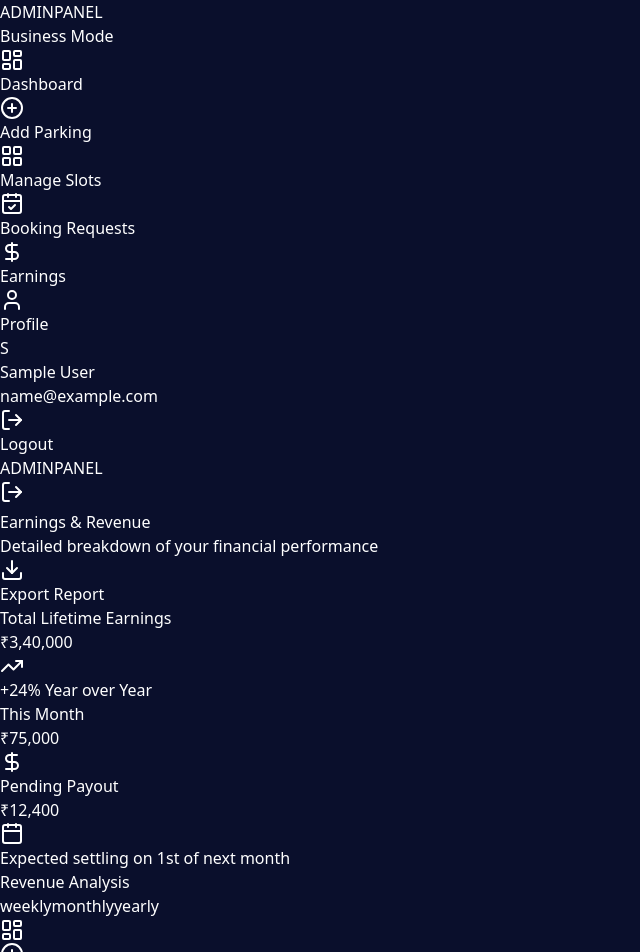
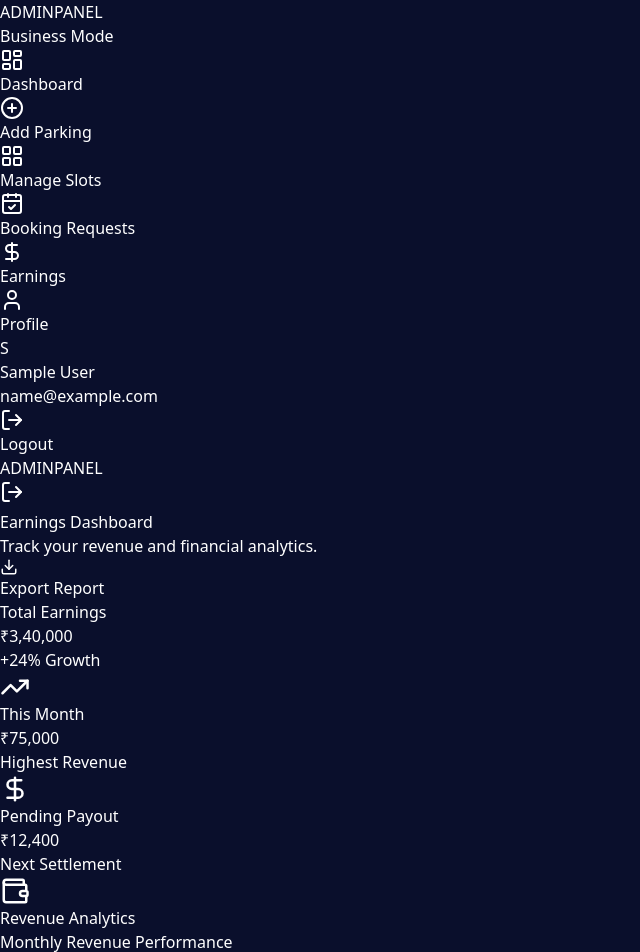
Before and after one commit to karthik-pagadala/Smart-Parking, a React (Vite) app in the folder client/: page /admin/earnings in a window 1280 px wide. Shown: the top 952 px of the page, without its empty margins (0-640 px from the left). Built offline with nearby package versions, Linux system fonts and the light colour scheme; sample sign-in values are in the browser's storage.

Commit message:
Implement backend features and database integration

```diff
--- a/client/src/pages/admin/Earnings.jsx
+++ b/client/src/pages/admin/Earnings.jsx
@@ -1,119 +1,298 @@
-import React, { useState, useEffect } from 'react';
-import { AreaChart, Area, XAxis, YAxis, CartesianGrid, Tooltip as RechartsTooltip, ResponsiveContainer } from 'recharts';
-import { DollarSign, Download, Calendar as CalendarIcon, TrendingUp } from 'lucide-react';
-import { motion } from 'framer-motion';
+import React, { useState, useEffect } from "react";
+import {
+  AreaChart,
+  Area,
+  XAxis,
+  YAxis,
+  CartesianGrid,
+  Tooltip,
+  ResponsiveContainer,
+} from "recharts";
+
+import {
+  DollarSign,
+  Download,
+  Calendar,
+  TrendingUp,
+  Wallet,
+} from "lucide-react";
+
+import { motion } from "framer-motion";
 
 const Earnings = () => {
-  const [timeRange, setTimeRange] = useState('monthly');
+  const [timeRange, setTimeRange] = useState("monthly");
   const [loading, setLoading] = useState(true);
 
-  // Dummy earnings data for the UI
   const earningsData = [
-    { name: 'Jan', total: 45000, offline: 10000, online: 35000 },
-    { name: 'Feb', total: 52000, offline: 12000, online: 40000 },
-    { name: 'Mar', total: 48000, offline: 9000, online: 39000 },
-    { name: 'Apr', total: 61000, offline: 15000, online: 46000 },
-    { name: 'May', total: 59000, offline: 11000, online: 48000 },
-    { name: 'Jun', total: 75000, offline: 14000, online: 61000 },
+    { name: "Jan", total: 45000 },
+    { name: "Feb", total: 52000 },
+    { name: "Mar", total: 48000 },
+    { name: "Apr", total: 61000 },
+    { name: "May", total: 59000 },
+    { name: "Jun", total: 75000 },
   ];
 
   useEffect(() => {
-    // Simulate fetch
     const timer = setTimeout(() => setLoading(false), 800);
     return () => clearTimeout(timer);
   }, [timeRange]);
 
+  const cards = [
+    {
+      title: "Total Earnings",
+      value: "₹3,40,000",
+      icon: TrendingUp,
+      color: "from-cyan-500 to-blue-600",
+      sub: "+24% Growth",
+    },
+    {
+      title: "This Month",
+      value: "₹75,000",
+      icon: DollarSign,
+      color: "from-purple-500 to-pink-500",
+      sub: "Highest Revenue",
+    },
+    {
+      title: "Pending Payout",
+      value: "₹12,400",
+      icon: Wallet,
+      color: "from-amber-400 to-orange-500",
+      sub: "Next Settlement",
+    },
+  ];
+
   return (
-    <div className="h-full flex flex-col space-y-6">
-      <header className="flex justify-between items-end">
+    <div className="min-h-screen bg-gradient-to-br from-slate-950 via-indigo-950 to-black p-8 rounded-3xl">
+
+      {/* Header */}
+
+      <div className="flex flex-col md:flex-row justify-between items-center mb-8">
+
         <div>
-          <h1 className="text-2xl font-bold text-white">Earnings & Revenue</h1>
-          <p className="text-gray-400">Detailed breakdown of your financial performance</p>
+
+          <h1 className="text-4xl font-bold text-white">
+            Earnings Dashboard
+          </h1>
+
+          <p className="text-slate-400 mt-2">
+            Track your revenue and financial analytics.
+          </p>
+
         </div>
-        <button className="bg-gray-800 hover:bg-gray-700 text-white px-4 py-2 rounded-lg text-sm font-medium transition-colors border border-gray-700 flex items-center">
-          <Download className="w-4 h-4 mr-2" /> Export Report
+
+        <button className="mt-5 md:mt-0 flex items-center gap-2 px-6 py-3 rounded-xl bg-gradient-to-r from-cyan-500 to-indigo-600 hover:scale-105 duration-300 shadow-lg shadow-cyan-500/20 text-white font-semibold">
+
+          <Download size={18} />
+
+          Export Report
+
         </button>
-      </header>
 
-      {/* Top Stats */}
-      <div className="grid grid-cols-1 md:grid-cols-3 gap-6">
-        <motion.div initial={{ opacity: 0, y: 20 }} animate={{ opacity: 1, y: 0 }} className="bg-gradient-to-br from-blue-600 to-blue-800 p-6 rounded-2xl shadow-lg border border-blue-500/30">
-          <p className="text-blue-100 text-sm font-medium mb-1">Total Lifetime Earnings</p>
-          <h3 className="text-4xl font-bold text-white">₹3,40,000</h3>
-          <p className="text-blue-200 text-sm mt-4 font-medium flex items-center">
-            <TrendingUp className="w-4 h-4 mr-1" /> +24% Year over Year
-          </p>
-        </motion.div>
+      </div>
 
-        <motion.div initial={{ opacity: 0, y: 20 }} animate={{ opacity: 1, y: 0 }} transition={{ delay: 0.1 }} className="bg-gray-900 p-6 rounded-2xl border border-gray-800 shadow-sm">
-          <div className="flex justify-between items-start">
-            <div>
-              <p className="text-gray-400 text-sm font-medium">This Month</p>
-              <h3 className="text-3xl font-bold text-white mt-1">₹75,000</h3>
-            </div>
-            <div className="p-3 bg-green-500/20 rounded-xl">
-              <DollarSign className="w-6 h-6 text-green-500" />
-            </div>
-          </div>
-        </motion.div>
+      {/* Cards */}
 
-        <motion.div initial={{ opacity: 0, y: 20 }} animate={{ opacity: 1, y: 0 }} transition={{ delay: 0.2 }} className="bg-gray-900 p-6 rounded-2xl border border-gray-800 shadow-sm">
-          <div className="flex justify-between items-start">
-            <div>
-              <p className="text-gray-400 text-sm font-medium">Pending Payout</p>
-              <h3 className="text-3xl font-bold text-white mt-1">₹12,400</h3>
-            </div>
-            <div className="p-3 bg-yellow-500/20 rounded-xl">
-              <CalendarIcon className="w-6 h-6 text-yellow-500" />
-            </div>
-          </div>
-          <p className="text-gray-500 text-sm mt-4">Expected settling on 1st of next month</p>
-        </motion.div>
+      <div className="grid lg:grid-cols-3 gap-6">
+
+        {cards.map((card, index) => {
+
+          const Icon = card.icon;
+
+          return (
+
+            <motion.div
+
+              key={index}
+
+              initial={{ opacity: 0, y: 25 }}
+
+              animate={{ opacity: 1, y: 0 }}
+
+              transition={{ delay: index * 0.15 }}
+
+              whileHover={{ y: -8 }}
+
+              className="backdrop-blur-xl bg-white/5 border border-white/10 rounded-3xl overflow-hidden shadow-2xl"
+
+            >
+
+              <div
+                className={`h-2 bg-gradient-to-r ${card.color}`}
+              ></div>
+
+              <div className="p-7">
+
+                <div className="flex justify-between">
+
+                  <div>
+
+                    <p className="text-slate-400">{card.title}</p>
+
+                    <h2 className="text-4xl font-bold text-white mt-2">
+                      {card.value}
+                    </h2>
+
+                    <p className="text-emerald-400 mt-4">{card.sub}</p>
+
+                  </div>
+
+                  <div
+                    className={`w-16 h-16 rounded-2xl bg-gradient-to-br ${card.color} flex items-center justify-center`}
+                  >
+
+                    <Icon className="text-white" size={30} />
+
+                  </div>
+
+                </div>
+
+              </div>
+
+            </motion.div>
+
+          );
+
+        })}
+
       </div>
 
       {/* Chart */}
-      <div className="bg-gray-900 p-6 rounded-2xl border border-gray-800 shadow-sm flex-1 flex flex-col min-h-[400px]">
-        <div className="flex justify-between items-center mb-6">
-          <h3 className="text-lg font-bold text-white">Revenue Analysis</h3>
-          <div className="flex bg-gray-800 p-1 rounded-lg">
-            {['weekly', 'monthly', 'yearly'].map(range => (
+
+      <motion.div
+
+        initial={{ opacity: 0 }}
+
+        animate={{ opacity: 1 }}
+
+        transition={{ delay: .4 }}
+
+        className="mt-8 backdrop-blur-xl bg-white/5 rounded-3xl border border-white/10 shadow-2xl p-8"
+
+      >
+
+        <div className="flex justify-between items-center mb-8">
+
+          <div>
+
+            <h2 className="text-2xl font-bold text-white">
+
+              Revenue Analytics
+
+            </h2>
+
+            <p className="text-slate-400">
+
+              Monthly Revenue Performance
+
+            </p>
+
+          </div>
+
+          <div className="flex bg-slate-900 rounded-xl p-1">
+
+            {["weekly", "monthly", "yearly"].map((range) => (
+
               <button
+
                 key={range}
+
                 onClick={() => setTimeRange(range)}
-                className={`px-4 py-1.5 rounded-md text-sm font-medium transition-colors capitalize ${
-                  timeRange === range ? 'bg-blue-600 text-white shadow-sm' : 'text-gray-400 hover:text-white'
+
+                className={`px-5 py-2 rounded-lg transition-all capitalize font-medium ${
+                  timeRange === range
+                    ? "bg-gradient-to-r from-cyan-500 to-indigo-600 text-white"
+                    : "text-slate-400 hover:text-white"
                 }`}
+
               >
+
                 {range}
+
               </button>
+
             ))}
+
           </div>
+
         </div>
 
         {loading ? (
-          <div className="flex-1 flex items-center justify-center">
-            <div className="w-8 h-8 border-4 border-blue-500 border-t-transparent rounded-full animate-spin"></div>
+
+          <div className="h-[420px] flex items-center justify-center">
+
+            <div className="w-14 h-14 rounded-full border-4 border-cyan-500 border-t-transparent animate-spin"></div>
+
           </div>
+
         ) : (
-          <div className="flex-1 w-full relative">
-            <ResponsiveContainer width="100%" height="100%">
-              <AreaChart data={earningsData} margin={{ top: 10, right: 10, left: 0, bottom: 0 }}>
+
+          <div className="h-[420px]">
+
+            <ResponsiveContainer>
+
+              <AreaChart data={earningsData}>
+
                 <defs>
-                  <linearGradient id="colorTotal" x1="0" y1="0" x2="0" y2="1">
-                    <stop offset="5%" stopColor="#3B82F6" stopOpacity={0.3}/>
-                    <stop offset="95%" stopColor="#3B82F6" stopOpacity={0}/>
+
+                  <linearGradient id="color1" x1="0" y1="0" x2="0" y2="1">
+
+                    <stop
+                      offset="0%"
+                      stopColor="#06b6d4"
+                      stopOpacity={0.8}
+                    />
+
+                    <stop
+                      offset="100%"
+                      stopColor="#06b6d4"
+                      stopOpacity={0}
+                    />
+
                   </linearGradient>
+
                 </defs>
-                <CartesianGrid strokeDasharray="3 3" stroke="#1F2937" vertical={false} />
-                <XAxis dataKey="name" stroke="#9CA3AF" tick={{fill: '#9CA3AF'}} axisLine={false} tickLine={false} />
-                <YAxis stroke="#9CA3AF" tick={{fill: '#9CA3AF'}} axisLine={false} tickLine={false} tickFormatter={(val) => `₹${val/1000}k`} />
-                <RechartsTooltip contentStyle={{backgroundColor: '#111827', borderColor: '#374151', color: '#fff'}} />
-                <Area type="monotone" dataKey="total" stroke="#3B82F6" strokeWidth={3} fillOpacity={1} fill="url(#colorTotal)" />
+
+                <CartesianGrid
+                  stroke="#334155"
+                  strokeDasharray="3 3"
+                />
+
+                <XAxis
+                  dataKey="name"
+                  stroke="#94a3b8"
+                />
+
+                <YAxis
+                  stroke="#94a3b8"
+                />
+
+                <Tooltip
+                  contentStyle={{
+                    background: "#0f172a",
+                    borderRadius: "15px",
+                    border: "1px solid #334155",
+                    color: "#fff",
+                  }}
+                />
+
+                <Area
+                  type="monotone"
+                  dataKey="total"
+                  stroke="#06b6d4"
+                  strokeWidth={4}
+                  fill="url(#color1)"
+                />
+
               </AreaChart>
+
             </ResponsiveContainer>
+
           </div>
+
         )}
-      </div>
+
+      </motion.div>
+
     </div>
   );
 };
```
